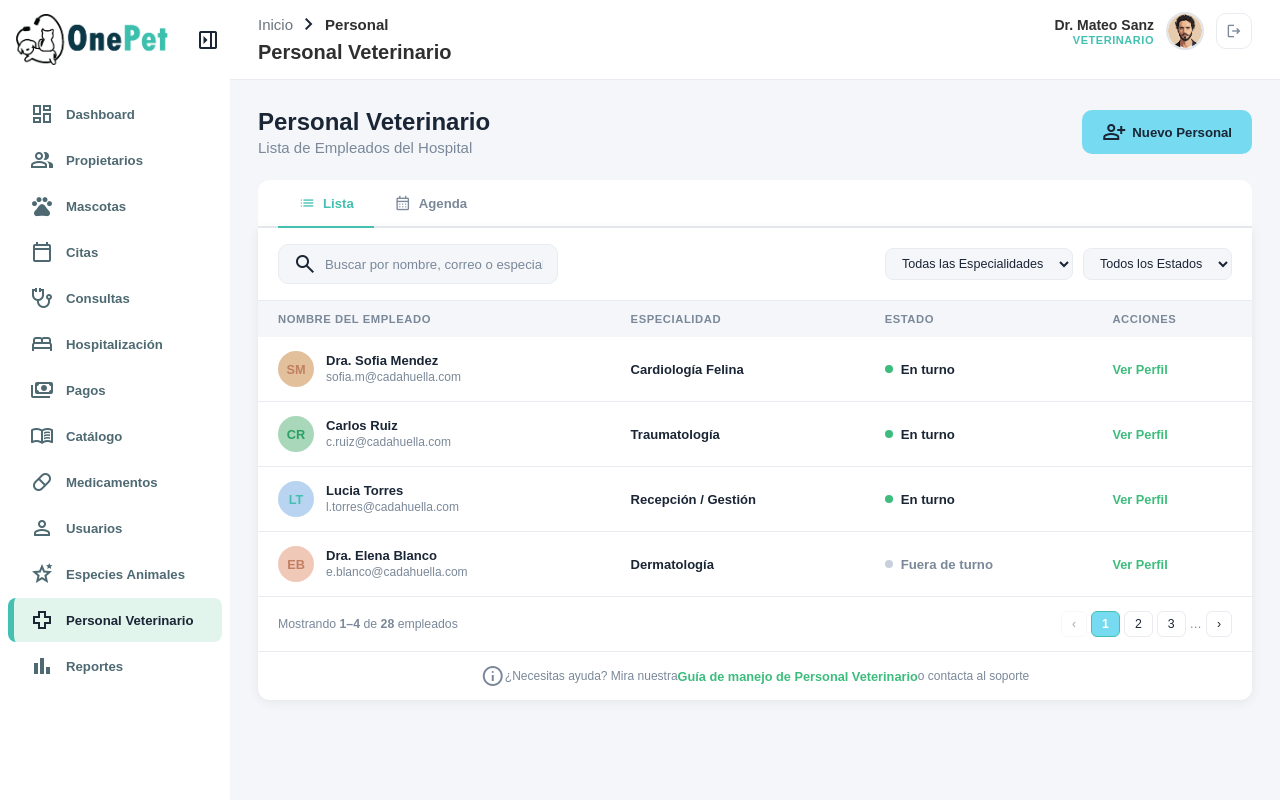
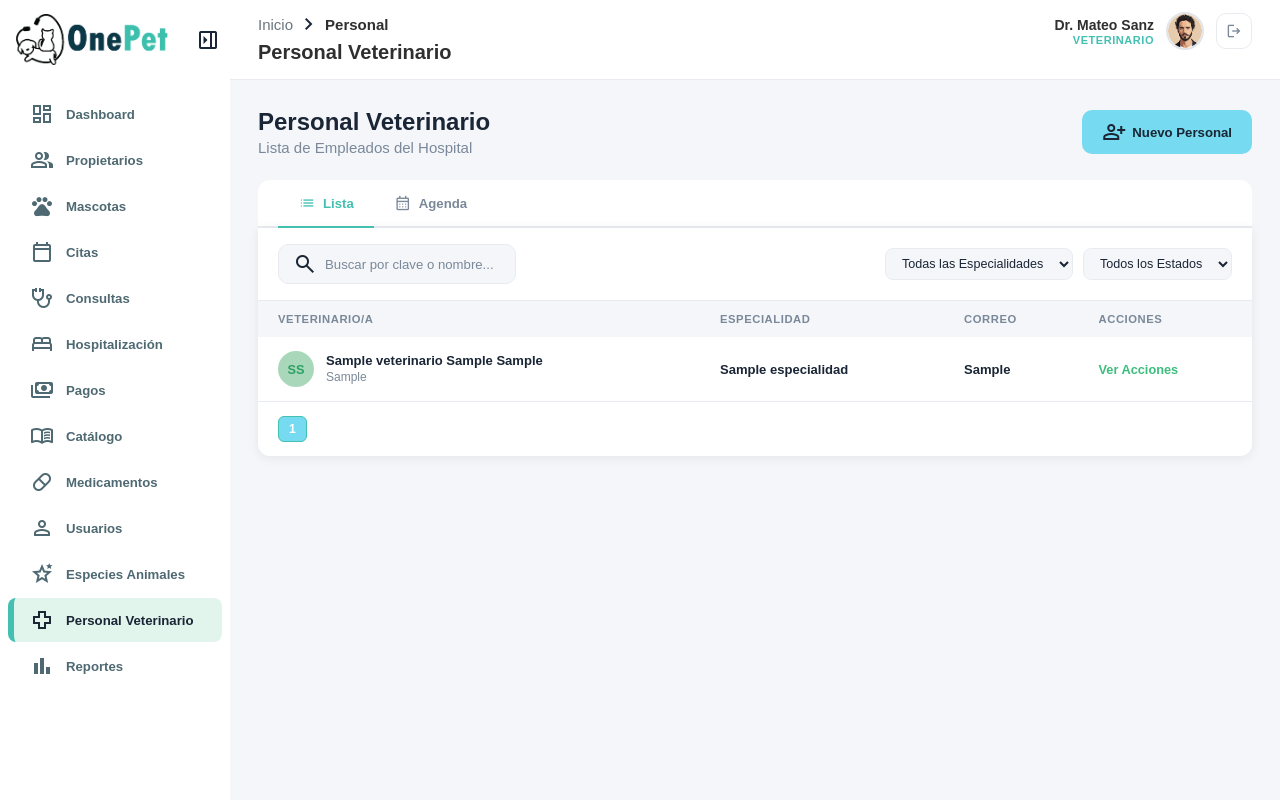
Before and after one commit to araceliimarcoos/OnePet, a Django app: page /personal/ in a window 1280 px wide. Run offline with Django 5.2, Linux system fonts and the light colour scheme; a user stored in the database is signed in; tables that the repository leaves empty hold one stand-in row (values such as "Sample post").

Commit message:
Lista con datos reales de los veterianrios

```diff
--- a/web/templates/personal/personal_lista.html
+++ b/web/templates/personal/personal_lista.html
@@ -487,10 +487,19 @@
         <div class="card" style="border-radius: 0 0 var(--radius) var(--radius); border-top: none;">
 
             <div class="filters-bar">
-                <div class="search-box">
-                    <span class="material-symbols-outlined">search</span>
-                    <input type="text" placeholder="Buscar por nombre, correo o especialidad..." id="personalSearch" />
-                </div>
+                <form method="GET" action="">
+                    <div class="search-box">
+                        <span class="material-symbols-outlined">search</span>
+
+                        <input
+                            type="text"
+                            name="q"
+                            value="{{ query|default:'' }}"
+                            placeholder="Buscar por clave o nombre..."
+                            autocomplete="off"
+                        >
+                    </div>
+                </form>
                 <div class="filters-right">
                     <select class="filter-select" id="filterEspecialidad">
                         <option value="">Todas las Especialidades</option>
@@ -511,110 +520,83 @@
                 <table class="data-table" id="personalTable">
                     <thead>
                         <tr>
-                            <th>NOMBRE DEL EMPLEADO</th>
+                            <th>VETERINARIO/A</th>
                             <th>ESPECIALIDAD</th>
-                            <th>ESTADO</th>
+                            <th>CORREO</th>
                             <th>ACCIONES</th>
                         </tr>
                     </thead>
+<!--...............................................................................................................................................-->
                     <tbody id="personalBody">
+                        {% for veterinario in veterinarios %}
                         <tr>
+
+
                             <td>
+                            <!-- USUARIO -->
                                 <div class="user-cell">
-                                    <div class="user-avatar-p" style="background-color: #e2c09c;">SM</div>
+                                    <div class="user-avatar-p" style="background-color: #a8d8b9; color: var(--green-dark);">
+                                        <span>
+                                            {{ veterinario.nombrepila|slice:":1"|upper }}{{ veterinario.primerapellido|slice:":1"|upper }}
+                                        </span>
+                                    </div>
+
                                     <div class="user-info-text">
-                                        <span class="user-name-table">Dra. Sofia Mendez</span>
-                                        <span class="user-email-table">sofia.m@cadahuella.com</span>
+                                        <span class="user-name-table">
+                                            {{ veterinario.nombrepila }} {{ veterinario.primerapellido }} {{ veterinario.segundoapellido }}
+                                        </span>
+                                        <span class="user-email-table">
+                                           {{ veterinario.folio }}
+                                        </span>
+
                                     </div>
                                 </div>
+                             </td>
+
+                            <!-- ESPECIALIDAD-->
+
+                            <td>
+                                <strong>
+                                    {{ veterinario.especialidad.nombre }}
+                                </strong>
                             </td>
-                            <td><strong>Cardiología Felina</strong></td>
+
+                            <!-- CORREO-->
                             <td>
-                                <div class="status-cell">
-                                    <span class="status-dot status-active"></span>
-                                    <span class="status-text">En turno</span>
-                                </div>
+                                <strong>
+                                    {{ veterinario.correo }}
+                                </strong>
                             </td>
-                            <td><a href="#" class="link-green">Ver Perfil</a></td>
+
+                            <td>
+                                <a href="#" class="link-green">Ver Acciones</a>
+                            </td>
+
+
                         </tr>
-                        <tr>
-                            <td>
-                                <div class="user-cell">
-                                    <div class="user-avatar-p" style="background-color: #a8d8b9; color: var(--green-dark);">CR</div>
-                                    <div class="user-info-text">
-                                        <span class="user-name-table">Carlos Ruiz</span>
-                                        <span class="user-email-table">c.ruiz@cadahuella.com</span>
-                                    </div>
-                                </div>
-                            </td>
-                            <td><strong>Traumatología</strong></td>
-                            <td>
-                                <div class="status-cell">
-                                    <span class="status-dot status-active"></span>
-                                    <span class="status-text">En turno</span>
-                                </div>
-                            </td>
-                            <td><a href="#" class="link-green">Ver Perfil</a></td>
-                        </tr>
-                        <tr>
-                            <td>
-                                <div class="user-cell">
-                                    <div class="user-avatar-p" style="background-color: #b8d4f0; color: var(--blue-dark);">LT</div>
-                                    <div class="user-info-text">
-                                        <span class="user-name-table">Lucia Torres</span>
-                                        <span class="user-email-table">l.torres@cadahuella.com</span>
-                                    </div>
-                                </div>
-                            </td>
-                            <td><strong>Recepción / Gestión</strong></td>
-                            <td>
-                                <div class="status-cell">
-                                    <span class="status-dot status-active"></span>
-                                    <span class="status-text">En turno</span>
-                                </div>
-                            </td>
-                            <td><a href="#" class="link-green">Ver Perfil</a></td>
-                        </tr>
-                        <tr>
-                            <td>
-                                <div class="user-cell">
-                                    <div class="user-avatar-p" style="background-color: #f0c8b8;">EB</div>
-                                    <div class="user-info-text">
-                                        <span class="user-name-table">Dra. Elena Blanco</span>
-                                        <span class="user-email-table">e.blanco@cadahuella.com</span>
-                                    </div>
-                                </div>
-                            </td>
-                            <td><strong>Dermatología</strong></td>
-                            <td>
-                                <div class="status-cell">
-                                    <span class="status-dot status-inactive"></span>
-                                    <span class="status-text inactive">Fuera de turno</span>
-                                </div>
-                            </td>
-                            <td><a href="#" class="link-green">Ver Perfil</a></td>
-                        </tr>
+                        {% endfor %}
                     </tbody>
+<!--...............................................................................................................................................-->
                 </table>
             </div>
 
             <div class="table-footer">
-                <span>Mostrando <strong>1–4</strong> de <strong>28</strong> empleados</span>
                 <div class="pagination">
-                    <button class="page-btn" disabled>‹</button>
-                    <button class="page-btn active">1</button>
-                    <button class="page-btn">2</button>
-                    <button class="page-btn">3</button>
-                    <span>…</span>
-                    <button class="page-btn">›</button>
+
+                    {% if veterinarios.has_previous %}
+                        <a href="?page={{ veterinarios.previous_page_number }}" class="page-btn">‹</a>
+                    {% endif %}
+
+                    <span class="page-btn active">
+                        {{ veterinarios.number }}
+                    </span>
+
+                    {% if veterinarios.has_next %}
+                        <a href="?page={{ veterinarios.next_page_number }}" class="page-btn">›</a>
+                    {% endif %}
+
                 </div>
-            </div>
 
-            <div class="table-help">
-                <span class="material-symbols-outlined">info</span>
-                ¿Necesitas ayuda? Mira nuestra
-                <a href="#" class="link-green">Guía de manejo de Personal Veterinario</a>
-                o contacta al soporte
             </div>
 
         </div>
--- a/web/views.py
+++ b/web/views.py
@@ -5,7 +5,7 @@ from django.http import JsonResponse
 from django.contrib.auth.decorators import login_required
 from django.utils import timezone
 # Importa solo los que necesites para la lista por ahora:
-from .models import Mascota, Propietario, Especie, Raza, Servicio, Medicamento, Usuario,Veterinario, Recepcionista, Administrador, Cita, Hospitalizacion, SignosVitales
+from .models import Mascota, Propietario, Especie, Raza, Servicio, Medicamento, Usuario,Veterinario, Recepcionista, Administrador, Cita, Hospitalizacion, SignosVitales, Especialidad
 
 from django.core.paginator import Paginator
 from django.db.models import Q
@@ -349,11 +349,36 @@ def razas(request, clave_especie):
     return render(request, 'especies/razas_lista.html', contexto)
 
 
-#------------------------------------------ PAGOS ------------------------------------------------------------#
+#------------------------------------------ V E T E R I N A R I O S ------------------------------------------------------------#
 
 @login_required
 def personal(request):
-    return render(request, 'personal/personal_lista.html', { 'seccion_activa': 'personal' })
+    query = request.GET.get('q')
+
+    veterinarios_list = Veterinario.objects.select_related(
+        'especialidad'
+    ).all()
+
+    if query:
+        veterinarios_list = veterinarios_list.filter(
+            Q(nombrepila__icontains=query) |
+            Q(primerapellido__icontains=query) |
+            Q(segundoapellido__icontains=query) |
+            Q(folio__icontains=query)
+        )
+
+    paginator = Paginator(veterinarios_list, 15)
+    page_number = request.GET.get('page')
+    veterinarios = paginator.get_page(page_number)
+
+    contexto = {
+        'seccion_activa': 'veterinarios',
+        'veterinarios': veterinarios,
+        'total_conteo': paginator.count,
+        'query': query
+    }
+
+    return render(request, 'personal/personal_lista.html', contexto)
 #------------------------------------------ PAGOS ------------------------------------------------------------#
 
 @login_required
```
Also changed, not shown: web/templates/usuarios/usuarios_lista.html (+77 -59 lines).
